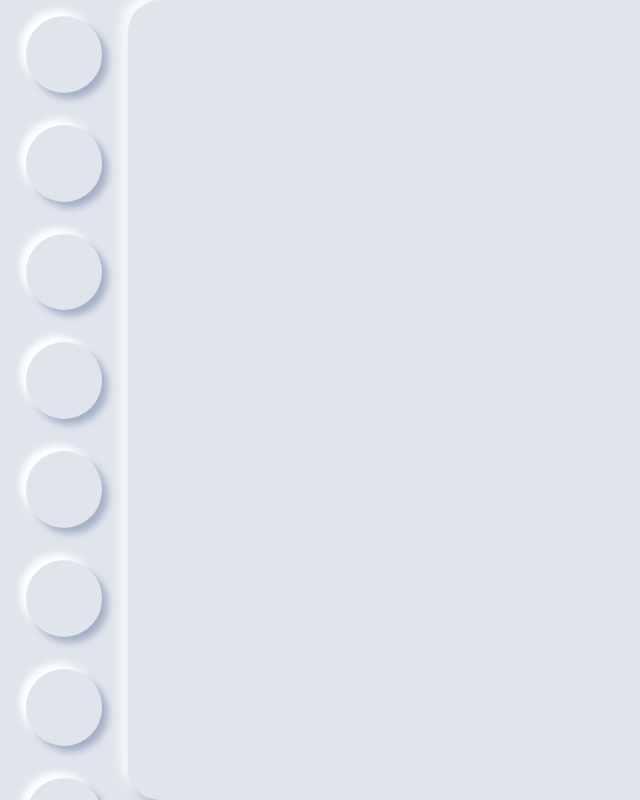
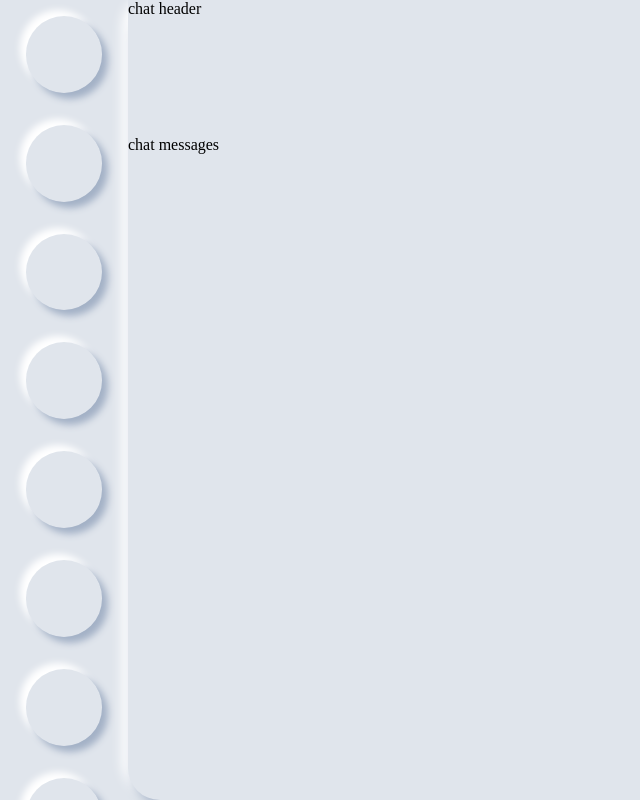
Before and after one commit to felixpohlmann/realtime-chat-fe, a React (Create React App) app: page / in a window 1280 px wide. Shown: the whole page, without its empty margins (0-640 px from the left). Built offline with nearby package versions, Linux system fonts and the light colour scheme.

Commit message:
set app layout

```diff
--- a/src/App.css
+++ b/src/App.css
@@ -14,6 +14,7 @@
 .app {
   /*strech app component over complete screen*/
   height: 100vh;
+  min-height: -webkit-fill-available;
   display: flex;
   background-color: var(--primary);
   overflow: hidden;
@@ -42,6 +43,24 @@
     -6px -6px 12px 0 var(--light-shadow);
 }
 
+.chat {
+  height: 85%;
+  background-color: var(--primary);
+}
+
+.chat__header {
+  height: 20%;
+}
+
+.chat__messages {
+  height: 80%;
+}
+
+.message {
+  height: 15%;
+  background-color: green;
+}
+
 /* mobile phones */
 @media (max-width: 420px) {
 }
--- a/src/App.jsx
+++ b/src/App.jsx
@@ -12,7 +12,12 @@ const App = () => {
       <div className="app__sidebar">
         <Sidebar />
       </div>
-      <div className="app__main"></div>
+      <div className="app__main">
+        <div className="chat">
+          <div className="chat__header">chat header</div>
+          <div className="chat__messages">chat messages</div>
+        </div>
+      </div>
     </div>
   );
 };
```
